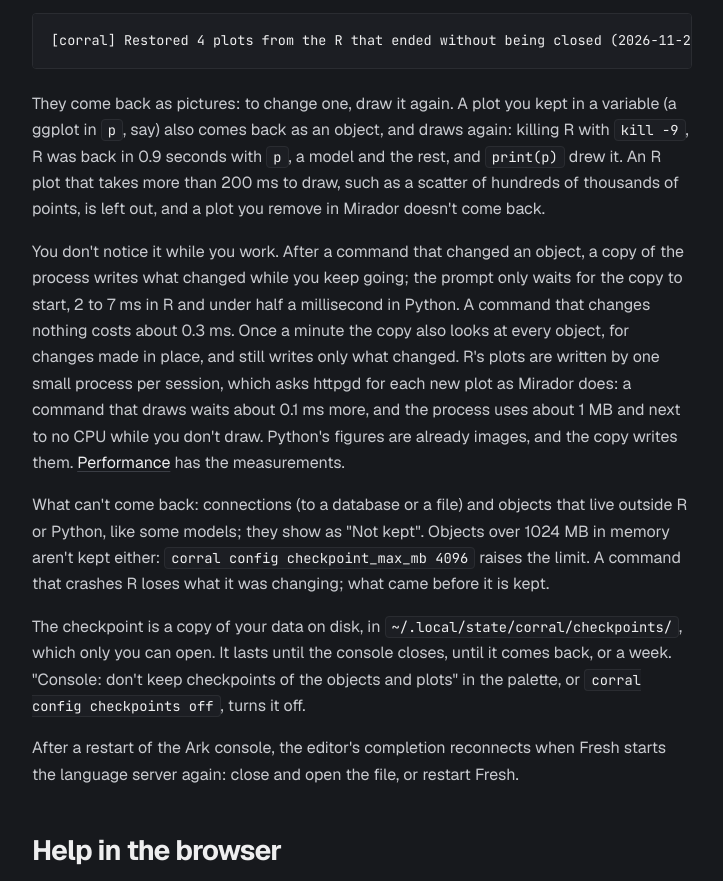
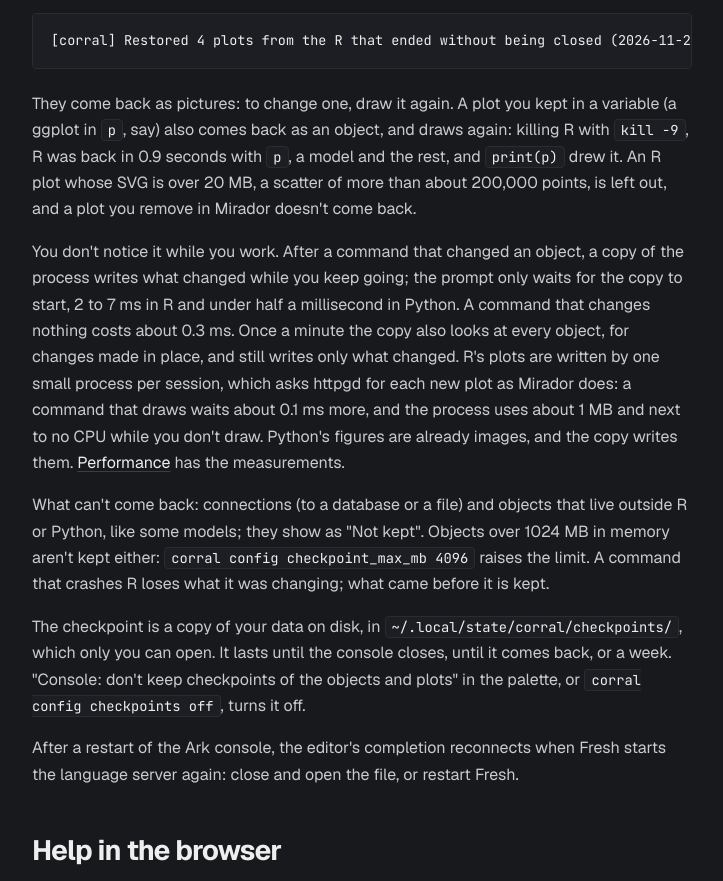
Before and after one commit to paulovillarroel/corral-term, a website: page site/docs/consoles.html in a window 1280 px wide. Shown: the part 6518-7399 px from the top of the page, without its empty margins (296-1019 px from the left). Drawn offline with nearby package versions, Linux system fonts and the light colour scheme.

Commit message:
Docs: heavy plots are left out by size
Co-Authored-By: Claude Opus 5.5 <noreply@anthropic.com>

```diff
--- a/site/docs/consoles.html
+++ b/site/docs/consoles.html
@@ -158,7 +158,7 @@
     </table>
     <p>The plots come back too. Each console keeps the newest 30 it drew in its checkpoint, as images, and the next console in the project shows them first, in Mirador and in the terminal's viewer, before its own:</p>
     <pre><code>[corral] Restored 4 plots from the R that ended without being closed (2026-11-26 10:15), first in Mirador (ctrl+b f).</code></pre>
-    <p>They come back as pictures: to change one, draw it again. A plot you kept in a variable (a ggplot in <code>p</code>, say) also comes back as an object, and draws again: killing R with <code>kill -9</code>, R was back in 0.9 seconds with <code>p</code>, a model and the rest, and <code>print(p)</code> drew it. An R plot that takes more than 200 ms to draw, such as a scatter of hundreds of thousands of points, is left out, and a plot you remove in Mirador doesn't come back.</p>
+    <p>They come back as pictures: to change one, draw it again. A plot you kept in a variable (a ggplot in <code>p</code>, say) also comes back as an object, and draws again: killing R with <code>kill -9</code>, R was back in 0.9 seconds with <code>p</code>, a model and the rest, and <code>print(p)</code> drew it. An R plot whose SVG is over 20 MB, a scatter of more than about 200,000 points, is left out, and a plot you remove in Mirador doesn't come back.</p>
     <p>You don't notice it while you work. After a command that changed an object, a copy of the process writes what changed while you keep going; the prompt only waits for the copy to start, 2 to 7 ms in R and under half a millisecond in Python. A command that changes nothing costs about 0.3 ms. Once a minute the copy also looks at every object, for changes made in place, and still writes only what changed. R's plots are written by one small process per session, which asks httpgd for each new plot as Mirador does: a command that draws waits about 0.1 ms more, and the process uses about 1 MB and next to no CPU while you don't draw. Python's figures are already images, and the copy writes them. <a href="performance.html#checkpoints">Performance</a> has the measurements.</p>
     <p>What can't come back: connections (to a database or a file) and objects that live outside R or Python, like some models; they show as "Not kept". Objects over 1024 MB in memory aren't kept either: <code>corral config checkpoint_max_mb 4096</code> raises the limit. A command that crashes R loses what it was changing; what came before it is kept.</p>
     <p>The checkpoint is a copy of your data on disk, in <code>~/.local/state/corral/checkpoints/</code>, which only you can open. It lasts until the console closes, until it comes back, or a week. "Console: don't keep checkpoints of the objects and plots" in the palette, or <code>corral config checkpoints off</code>, turns it off.</p>
```
Also changed, not shown: site/docs/performance.html (+1 -1 lines).
